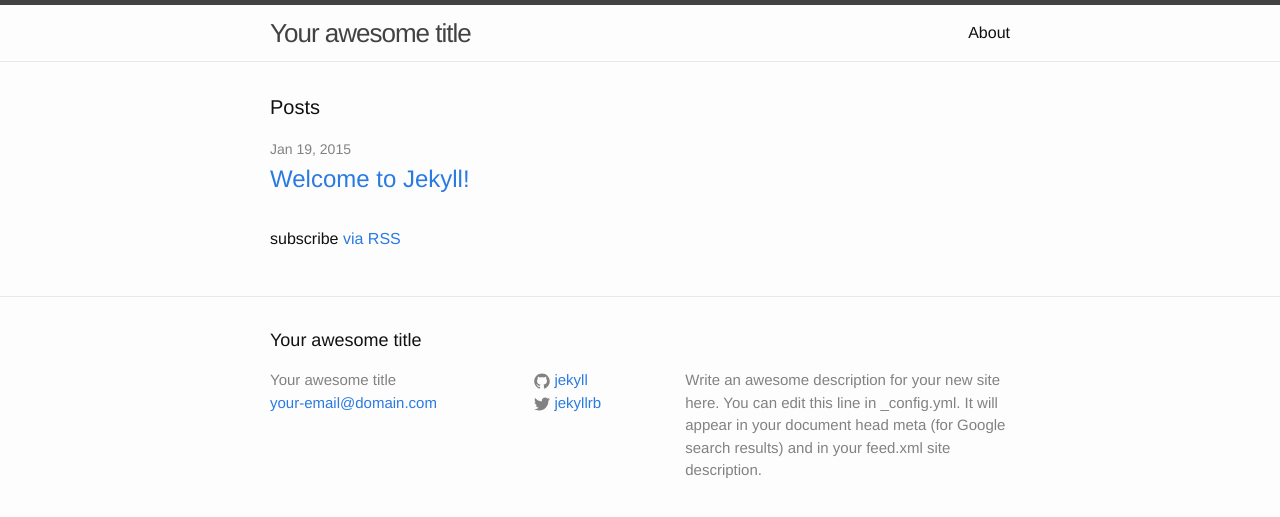
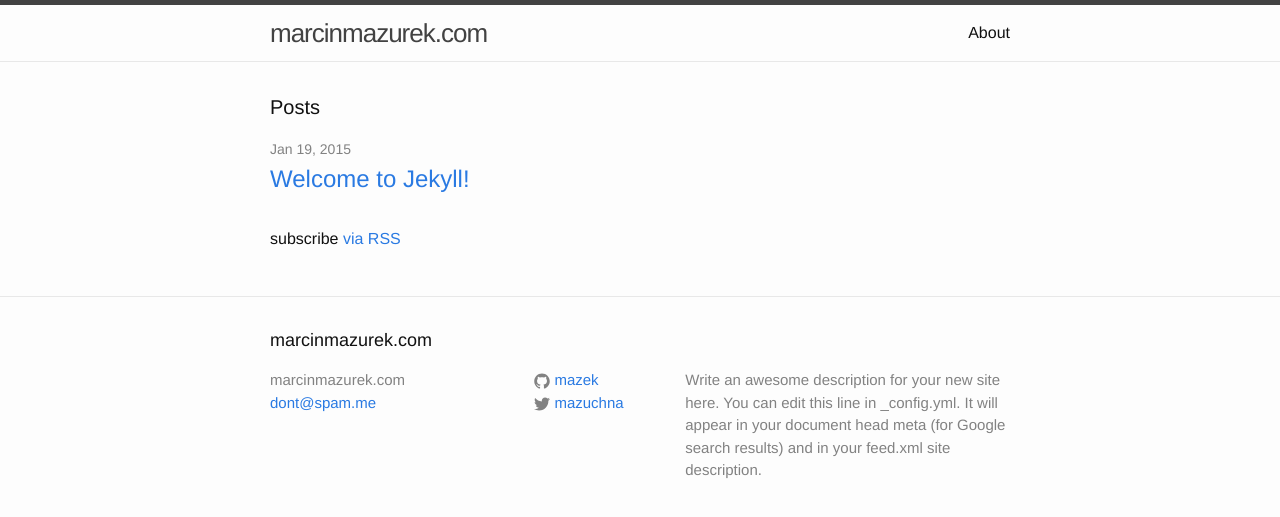
Before and after one commit to mazek/mazek.github.io, a Jekyll site: the page built from index.html, in a window 1280 px wide. Shown: the top 517 px of the page. Built offline with Jekyll 4.4.1, drawn with Linux system fonts in a browser that asks for light colours.

Commit message:
Contact info updates

```diff
--- a/_config.yml
+++ b/_config.yml
@@ -1,14 +1,14 @@
 # Site settings
-title: Your awesome title
-email: your-email@domain.com
+title: marcinmazurek.com
+email: dont@spam.me
 description: > # this means to ignore newlines until "baseurl:"
   Write an awesome description for your new site here. You can edit this
   line in _config.yml. It will appear in your document head meta (for
   Google search results) and in your feed.xml site description.
 baseurl: "" # the subpath of your site, e.g. /blog/
-url: "http://yourdomain.com" # the base hostname & protocol for your site
-twitter_username: jekyllrb
-github_username:  jekyll
+url: "http://marcinmazurek.com" # the base hostname & protocol for your site
+twitter_username: mazuchna
+github_username:  mazek
 
 # Build settings
 markdown: kramdown
```
Also changed, not shown: CNAME (line endings or trailing spaces).
